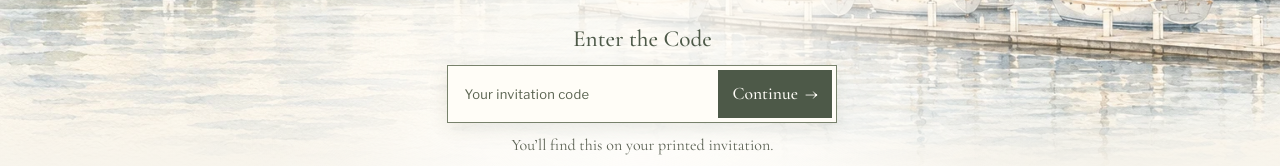
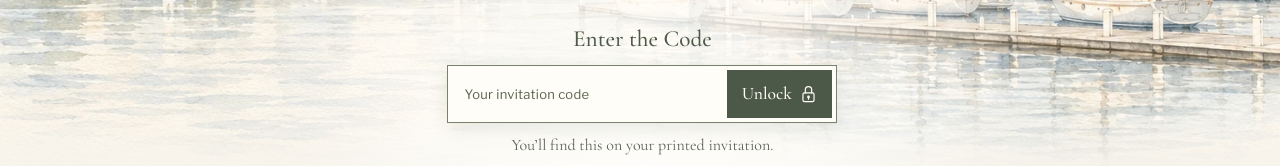
Before and after one commit to karsenwimmer/karsen-sarah-wedding, a Next.js app: page /invitation in a window 1280 px wide. Shown: the part 626-792 px from the top of the page. Built offline with nearby package versions, Linux system fonts and the light colour scheme; a web font is replaced by a local one.

Commit message:
Unlock invitations with an animated lock and RSVP transition

```diff
--- a/src/app/invitation/invitation.module.css
+++ b/src/app/invitation/invitation.module.css
@@ -360,6 +360,10 @@
 .root .entryGate .codeBar input::placeholder { color: #59624f; opacity: 1; font-size: 13px; }
 .entryGate .codeBar button { width: auto; display: inline-flex; align-items: center; justify-content: center; gap: .45rem; padding: 0 .9rem; font-family: var(--font-display), Georgia, serif; font-size: 1.1rem; font-weight: 500; white-space: nowrap; }
 .entryGate .codeBar button span { font-size: 1.25rem; line-height: 1; }
+.lockIcon { width: 19px; height: 19px; flex-shrink: 0; overflow: visible; }
+.lockShackle { transform-origin: 16px 10px; transition: transform .38s ease; }
+.entryGate .codeBar button[data-unlocked=true] { opacity: 1; background: #3e503b; }
+.entryGate .codeBar button[data-unlocked=true] .lockShackle { transform: rotate(28deg); }
 .entryGate .codeBar::before { content: ""; position: absolute; pointer-events: none; inset: -6px; border-radius: 3px; padding: 2px; opacity: 0; background: conic-gradient(from var(--code-orbit-angle), transparent 0deg, #b29a6833 55deg, #b99750 95deg, #ecd49b 125deg, transparent 155deg, transparent 360deg); -webkit-mask: linear-gradient(#000 0 0) content-box, linear-gradient(#000 0 0); mask: linear-gradient(#000 0 0) content-box, linear-gradient(#000 0 0); -webkit-mask-composite: xor; mask-composite: exclude; }
 .entryGate .codeBar:focus-within { outline-color: #b29a68; }
 .entryGate .codeForm[data-highlighted=true] .codeBar { border-color: #b29a68; outline: 1px solid #b29a684d; outline-offset: 5px; box-shadow: 0 0 0 8px #b29a6814, 0 0 26px #b29a682b; }
--- a/src/app/invitation/invitation.tsx
+++ b/src/app/invitation/invitation.tsx
@@ -12,6 +12,9 @@ import s from "./invitation.module.css";
 
 function Seal({ large = false }: { large?: boolean }) {
   return <Image className={large ? s.sealLarge : s.seal} src="/images/seals/ks-flat-seal-transparent.png" alt="Karsen and Sarah monogram" width={large ? 120 : 52} height={large ? 120 : 52} priority />;
+}
+function Lock() {
+  return <svg className={s.lockIcon} viewBox="0 0 24 24" fill="none" stroke="currentColor" strokeWidth="1.5" strokeLinecap="round" strokeLinejoin="round" aria-hidden="true"><path className={s.lockShackle} d="M8 10V6a4 4 0 0 1 8 0v4" /><rect x="5" y="10" width="14" height="11" rx="2" /><circle cx="12" cy="15" r="1" /><path d="M12 16v2" /></svg>;
 }
 function Sprig() {
   return <svg width="95" height="40" viewBox="0 0 95 40" fill="none" aria-hidden="true"><path d="M4 30Q48 37 91 7M27 31L21 15M46 27L43 9M62 21L65 5M75 15L86 18" stroke="currentColor" strokeWidth=".8"/><path d="M23 24C9 21 13 10 13 10C24 10 27 18 23 24ZM44 19C32 14 37 4 37 4C48 7 49 14 44 19ZM63 15C56 6 66 1 66 1C72 8 68 13 63 15ZM78 15C87 9 93 17 93 17C84 24 78 20 78 15ZM47 27C38 34 29 30 29 30C34 23 41 23 47 27ZM65 22C57 31 49 29 49 29C52 21 58 19 65 22Z" fill="currentColor" opacity=".5"/></svg>;
@@ -32,16 +35,32 @@ export function Invitation() {
   const [errors, setErrors] = useState<Record<string, string>>({});
   const [confirmed, setConfirmed] = useState(false);
   const [busy, setBusy] = useState(false);
+  const [unlocking, setUnlocking] = useState(false);
   const [menuOpen, setMenuOpen] = useState(false);
   const [codeHighlighted, setCodeHighlighted] = useState(false);
   const hero = useRef<HTMLElement>(null);
-  const heading = useRef<HTMLHeadingElement>(null);
+  const unlockTimer = useRef<number | undefined>(undefined);
+  const mounted = useRef(true);
   const responseHeading = useRef<HTMLHeadingElement>(null);
   const form = useRef<HTMLFormElement>(null);
   const codeInput = useRef<HTMLInputElement>(null);
+  const gateBusy = busy || unlocking;
 
   useEffect(() => {
-    if (invite) return;
+    mounted.current = true;
+    return () => { mounted.current = false; window.clearTimeout(unlockTimer.current); };
+  }, []);
+  useEffect(() => {
+    if (!invite) return;
+    const frame = requestAnimationFrame(() => {
+      responseHeading.current?.focus({ preventScroll: true });
+      document.getElementById("your-rsvp")?.scrollIntoView({ behavior: window.matchMedia?.("(prefers-reduced-motion: reduce)").matches ? "instant" : "smooth", block: "start" });
+    });
+    return () => cancelAnimationFrame(frame);
+  }, [invite]);
+
+  useEffect(() => {
+    if (invite || gateBusy) return;
     let timeout: number | undefined;
     let touchY: number | null = null;
     function highlightCode() {
@@ -74,15 +93,17 @@ export function Invitation() {
       window.removeEventListener("keydown", onKeyDown);
       gate?.removeEventListener("scroll", onScroll);
     };
-  }, [invite]);
+  }, [invite, gateBusy]);
   function displayInvitation(found: Invite, saved: Reply | null, isPreview: boolean) {
-    setInvite(found); setPreview(isPreview); setAnswers(saved?.answers ?? blankAnswers(found)); setNote(saved?.note ?? "");
-    setSavedReply(saved); setConfirmed(Boolean(saved)); setErrors({}); setCodeError(""); setSaveError(""); setMenuOpen(false); setCodeHighlighted(false);
-    window.scrollTo({ top: 0, behavior: "instant" });
-    requestAnimationFrame(() => heading.current?.focus({ preventScroll: true }));
+    if (!mounted.current) return;
+    setUnlocking(true); setCodeError(""); setCodeHighlighted(false);
+    unlockTimer.current = window.setTimeout(() => {
+      setInvite(found); setPreview(isPreview); setAnswers(saved?.answers ?? blankAnswers(found)); setNote(saved?.note ?? "");
+      setSavedReply(saved); setConfirmed(Boolean(saved)); setErrors({}); setSaveError(""); setMenuOpen(false); setUnlocking(false);
+    }, window.matchMedia?.("(prefers-reduced-motion: reduce)").matches ? 0 : 650);
   }
   async function openInvitation(event: FormEvent) {
-    event.preventDefault(); if (busy) return;
+    event.preventDefault(); if (gateBusy) return;
     const found = findInvite(code);
     if (found) {
       let saved = null;
@@ -165,19 +186,19 @@ export function Invitation() {
           <div className={`${s.invitationMark} save-date-mark hero__mark`}>
             <SealMark className="save-date-mark__seal" priority size={160} />
             <p className="save-date-mark__kicker">RSVP</p>
-            <h1 className="save-date-mark__names" id="wedding-title" ref={heading} tabIndex={-1}><span>Karsen</span><span className="save-date-mark__amp">&amp;</span><span>Sarah</span></h1>
+            <h1 className="save-date-mark__names" id="wedding-title" tabIndex={-1}><span>Karsen</span><span className="save-date-mark__amp">&amp;</span><span>Sarah</span></h1>
             <p className="save-date-mark__date">{wedding.date.shortLabel}</p>
           </div>
           <div className={s.readabilityCloud}>
           <Countdown />
           {!invite ? <div className={s.entryGate}>
-            <form onSubmit={openInvitation} className={s.codeForm} aria-busy={busy} data-highlighted={codeHighlighted || undefined}>
+            <form onSubmit={openInvitation} className={s.codeForm} aria-busy={gateBusy} data-highlighted={codeHighlighted || undefined}>
               <label htmlFor="invitation-code">Enter the Code</label>
-              <div className={s.codeBar}><input id="invitation-code" ref={codeInput} value={code} onChange={event => { setCode(event.target.value); setCodeError(""); setCodeHighlighted(false); }} placeholder="Your invitation code" maxLength={64} autoCapitalize="characters" autoComplete="off" autoCorrect="off" spellCheck={false} aria-invalid={Boolean(codeError)} aria-describedby={codeError ? "code-help code-error" : "code-help"} disabled={busy} required /><button type="submit" aria-label="Continue to invitation" disabled={busy}>{busy ? "Checking…" : <>Continue <span aria-hidden="true">→</span></>}</button></div>
-              <p id="code-help" className={s.hint} aria-live="polite">{codeHighlighted ? "Enter your code to explore the rest of the page." : "You’ll find this on your printed invitation."}</p>
+              <div className={s.codeBar}><input id="invitation-code" ref={codeInput} value={code} onChange={event => { setCode(event.target.value); setCodeError(""); setCodeHighlighted(false); }} placeholder="Your invitation code" maxLength={64} autoCapitalize="characters" autoComplete="off" autoCorrect="off" spellCheck={false} aria-invalid={Boolean(codeError)} aria-describedby={codeError ? "code-help code-error" : "code-help"} disabled={gateBusy} required /><button type="submit" aria-label={unlocking ? "Invitation unlocked" : "Unlock invitation"} data-unlocked={unlocking || undefined} disabled={gateBusy}>{unlocking ? "Unlocked" : busy ? "Checking…" : "Unlock"}<Lock /></button></div>
+              <p id="code-help" className={s.hint} aria-live="polite">{unlocking ? "Your invitation is unlocked." : codeHighlighted ? "Enter your code to explore the rest of the page." : "You’ll find this on your printed invitation."}</p>
               {codeError && <p className={s.error} id="code-error" role="alert">{codeError}</p>}
             </form>
-            <details className={s.previewCodes}><summary>Explore the preview</summary><p>Try a fictional invitation.</p><div>{invitations.map(sample => <button type="button" key={sample.code} onClick={() => { setCode(sample.code); setCodeError(""); setCodeHighlighted(false); codeInput.current?.focus(); }} disabled={busy}><span>{sample.code}</span><small>{sample.code === "HARBOUR" ? "A couple" : sample.code === "FAMILY" ? "A family" : "Church celebration"}</small></button>)}</div></details>
+            <details className={s.previewCodes}><summary>Explore the preview</summary><p>Try a fictional invitation.</p><div>{invitations.map(sample => <button type="button" key={sample.code} onClick={() => { setCode(sample.code); setCodeError(""); setCodeHighlighted(false); codeInput.current?.focus(); }} disabled={gateBusy}><span>{sample.code}</span><small>{sample.code === "HARBOUR" ? "A couple" : sample.code === "FAMILY" ? "A family" : "Church celebration"}</small></button>)}</div></details>
           </div> : <><p className={s.invitedEvents}>{invite.reception ? "Ceremony & reception · Bronte Harbour" : "Church celebration · Oakville"}</p><a className={s.primary} href={confirmed ? "#the-day" : "#your-rsvp"}>{confirmed ? "Explore the day" : "Kindly reply"}<span aria-hidden="true">↓</span></a></>}
           </div>
         </div>
```
Also changed, not shown: 2 other files (tests, documents, lock files or other folders).
